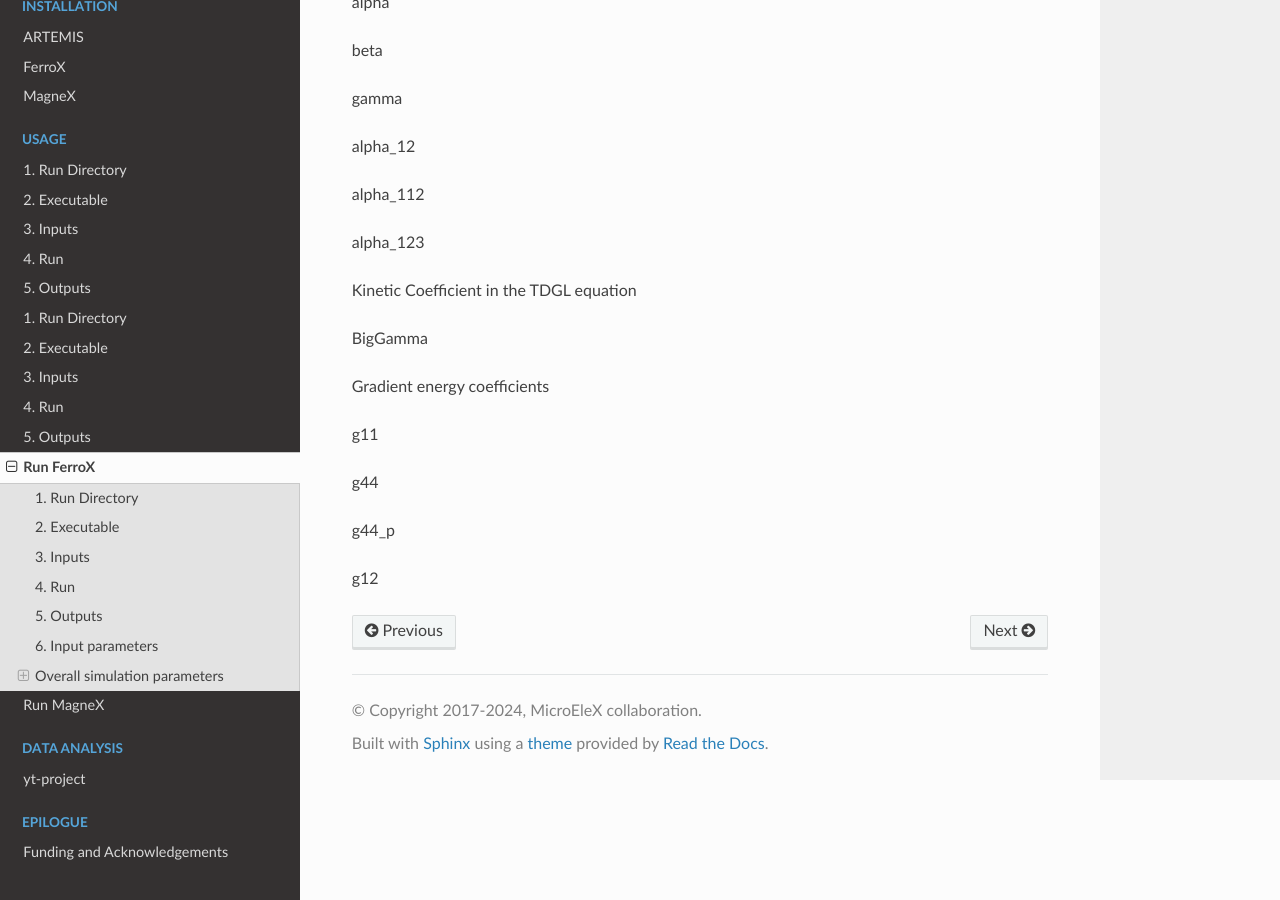
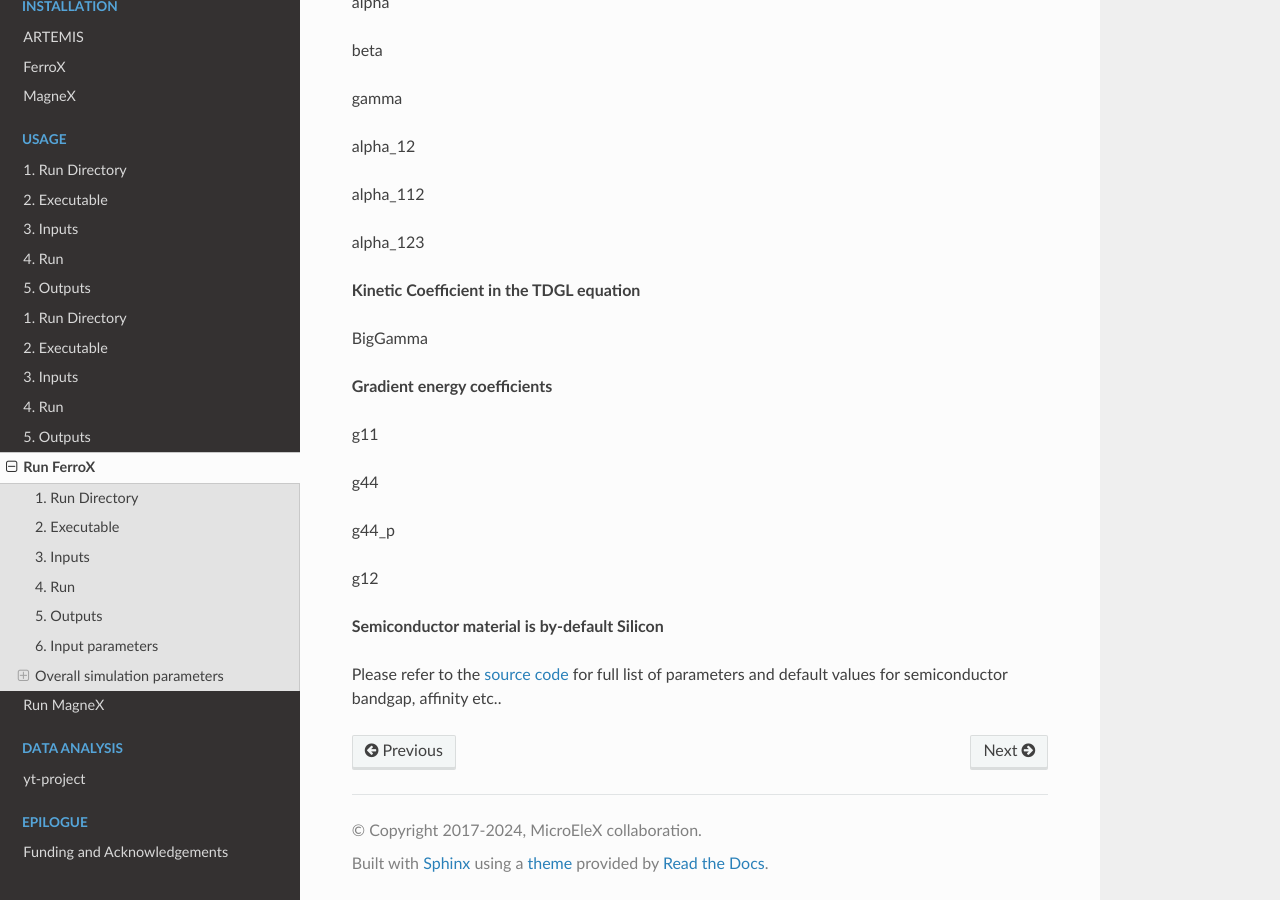
Before and after one commit to AMReX-Microelectronics/AMReX-Microelectronics.github.io, a Sphinx documentation site: the page built from Docs/source/usage/run_ferrox.rst, in a window 1280 px wide and 900 px high, scrolled down 4456 px. Built offline with Sphinx 7.4.7 and the Read the Docs theme 2.0.0, drawn with Linux system fonts in a browser that asks for light colours.

Commit message:
more params

```diff
--- a/Docs/source/usage/run_ferrox.rst
+++ b/Docs/source/usage/run_ferrox.rst
@@ -188,7 +188,7 @@ epsilon_de = relative permittivity of the dielectric material
 
 epsilon_si = relative permittivity of the semiconductor material
 
-Landau Free energy coefficients:
+**Landau Free energy coefficients:**
 
 alpha
 
@@ -202,11 +202,11 @@ alpha_112
 
 alpha_123
 
-Kinetic Coefficient in the TDGL equation
+**Kinetic Coefficient in the TDGL equation**
 
 BigGamma
 
-Gradient energy coefficients
+**Gradient energy coefficients**
 
 g11
 
@@ -215,3 +215,8 @@ g44
 g44_p
 
 g12
+
+**Semiconductor material is by-default Silicon**
+
+Please refer to the `source code <https://github.com/AMReX-Microelectronics/FerroX/blob/development/Source/FerroX.cpp>`__ for full list of parameters and default values for
+semiconductor bandgap, affinity etc..
```
